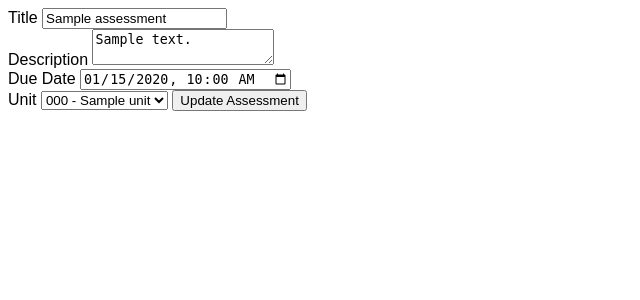
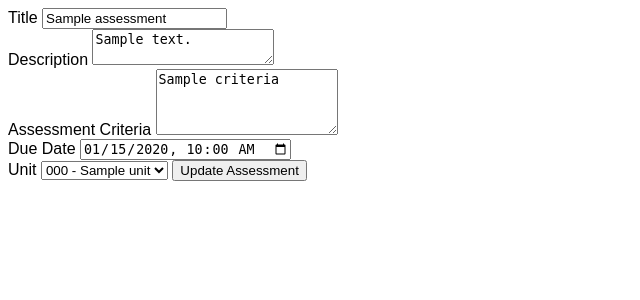
Before and after one commit to JellyJoestar/Homework-Submission-Portal, a Flask app: template templates/edit_assessment.html in a window 1280 px wide. Shown: the top 300 px of the page, without its empty margins (0-640 px from the left). Run offline with Flask 3, Linux system fonts and the light colour scheme; the template is opened without the code that fills it: most values are stand-ins (such as "Sample title", 1, 10 or a date in 2020).

Commit message:
feat(IFN636-17): implement assessment criteria and due date management

```diff
--- a/database/homework-portal.sql
+++ b/database/homework-portal.sql
@@ -8,12 +8,12 @@ CREATE TABLE units (
 
 CREATE TABLE assessments (
     assessment_id INT PRIMARY KEY AUTO_INCREMENT,
-    title VARCHAR(150) NOT NULL,
+    title VARCHAR(255) NOT NULL,
     description TEXT,
-    due_date DATETIME NULL,
+    criteria TEXT,
+    due_date DATETIME,
     unit_id INT NOT NULL,
     status VARCHAR(20) NOT NULL DEFAULT 'Draft',
-
     FOREIGN KEY (unit_id)
         REFERENCES units(unit_id)
 );
--- a/templates/assessment_details.html
+++ b/templates/assessment_details.html
@@ -17,6 +17,11 @@
     <div>
         <strong>Description:</strong>
         {{ assessment.description or "No description" }}
+    </div>
+
+    <div>
+        <strong>Criteria:</strong>
+        {{ assessment.criteria or "Not specified" }}
     </div>
 
     <div>
--- a/templates/edit_assessment.html
+++ b/templates/edit_assessment.html
@@ -24,6 +24,17 @@
             >{{ assessment.description }}</textarea>
         </div>
         <div>
+            <label for="criteria">
+                Assessment Criteria
+            </label>
+
+            <textarea
+                id="criteria"
+                name="criteria"
+                rows="4"
+            >{{ assessment.criteria or "" }}</textarea>
+        </div>
+        <div>
             <label for="due_date">Due Date</label>
             <input
                 type="datetime-local"
--- a/templates/student_assessment_details.html
+++ b/templates/student_assessment_details.html
@@ -17,6 +17,11 @@
 <div>
     <strong>Description:</strong>
     {{ assessment.description or "No description" }}
+</div>
+
+<div>
+    <strong>Criteria:</strong>
+    {{ assessment.criteria or "Not specified" }}
 </div>
 
 <div>
--- a/views.py
+++ b/views.py
@@ -130,6 +130,7 @@ def create_new_assessment():
         return "Teacher access required.", 403
     title = (request.form.get("title") or "").strip()
     description = (request.form.get("description") or "").strip()
+    criteria = (request.form.get("criteria") or "").strip()
     due_date_raw = request.form.get("due_date") or ""
     unit_id_raw = request.form.get("unit_id")
     if not title:
@@ -150,7 +151,7 @@ def create_new_assessment():
             return "Invalid due date!", 400
     else:
         due_date = None
-    create_assessment(title, description, due_date, unit_id)
+    create_assessment(title, description, criteria, due_date, unit_id)
     return redirect(url_for("views.teacher_assessments"))
 
 @views.route("/teacher/assessments/<int:assessment_id>/edit", methods=["GET", "POST"])
@@ -166,6 +167,7 @@ def edit_assessment(assessment_id):
     if request.method == "POST":
         title = (request.form.get("title") or "").strip()
         description = (request.form.get("description") or "").strip()
+        criteria = (request.form.get("criteria") or "").strip()
         due_date_raw = request.form.get("due_date") or ""
         unit_id_raw = request.form.get("unit_id")
         if not title:
@@ -184,7 +186,7 @@ def edit_assessment(assessment_id):
                 return "Invalid due date!", 400
         else:
             due_date = None
-        update_assessment(assessment_id, title, description, due_date, unit_id)
+        update_assessment(assessment_id, title, description, criteria, due_date, unit_id)
         return redirect(url_for("views.teacher_assessments"))
     return render_template("edit_assessment.html", assessment=assessment, units=units)
 
```
Also changed, not shown: db.py (+9 -7 lines), templates/create_assessment.html (+11 -0 lines).
